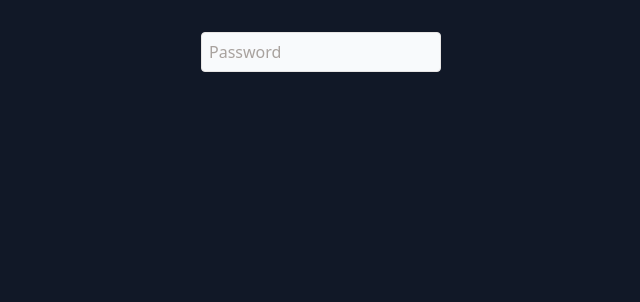
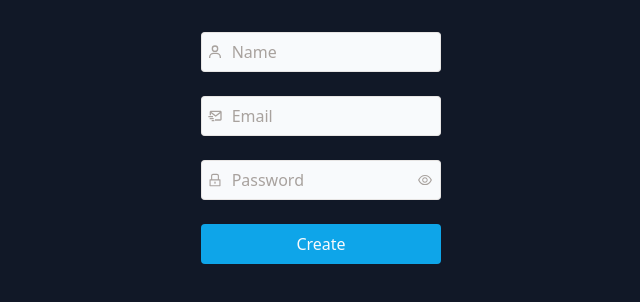
Before and after one commit to LeandroGCruzP/components-tailwind, a Next.js app: page / in a window 1280 px wide. Shown: the top 302 px of the page, without its empty margins (319-959 px from the left). Built offline with nearby package versions, Linux system fonts and the light colour scheme.

Commit message:
second commit

```diff
--- /dev/null
+++ b/src/assets/index.ts
@@ -0,0 +1,14 @@
+import { GrClose } from 'react-icons/gr'
+import { BiErrorCircle, BiCopy, BiUser, BiMailSend } from 'react-icons/bi'
+import { AiOutlineEye, AiOutlineEyeInvisible, AiOutlineLock } from 'react-icons/ai'
+
+export const Icon = {
+  User: BiUser,
+  Mail: BiMailSend,
+  EyeOpen: AiOutlineEye,
+  EyeClose: AiOutlineEyeInvisible,
+  Error: BiErrorCircle,
+  Copy: BiCopy,
+  Lock: AiOutlineLock,
+  Close: GrClose
+}
--- a/src/pages/index.tsx
+++ b/src/pages/index.tsx
@@ -1,9 +1,39 @@
-import { Form } from '../shared/Input'
+import { Icon } from '../assets'
+import { Button } from '../shared/Button'
+import { Input } from '../shared/Input'
 
 export default function Home () {
   return (
     <div className='bg-gray-900 h-screen flex justify-center pt-4'>
-      <Form />
+      <div className='w-60 pt-4'>
+        <form className='flex flex-col gap-6'>
+          <Input
+            name='name'
+            label='Name'
+            LeftIcon={Icon.User}
+            // error='Custom error message'
+          />
+
+          <Input
+            type='email'
+            name='email'
+            label='Email'
+            LeftIcon={Icon.Mail}
+            // error='Custom error message'
+          />
+
+          <Input
+            type='password'
+            name='password'
+            label='Password'
+            LeftIcon={Icon.Lock}
+            RightIcon={Icon.EyeOpen}
+            // error='Custom error message'
+          />
+
+          <Button name='Create' />
+        </form>
+      </div>
     </div>
   )
 }
--- /dev/null
+++ b/src/shared/Button/index.tsx
@@ -0,0 +1,19 @@
+import { ButtonHTMLAttributes } from 'react'
+
+interface ButtonProps extends ButtonHTMLAttributes<HTMLButtonElement> {
+  name: string
+}
+
+export function Button ({ name, ...rest }: ButtonProps) {
+  return (
+    <button
+      className='
+        w-full h-10 text-slate-50 bg-sky-500 rounded transition font-medium
+        hover:bg-sky-400
+      '
+      {...rest}
+    >
+      {name}
+    </button>
+  )
+}
--- a/src/shared/Input/index.tsx
+++ b/src/shared/Input/index.tsx
@@ -1,33 +1,19 @@
-import { forwardRef, ForwardRefRenderFunction, useState } from 'react'
+import { forwardRef, ForwardRefRenderFunction, InputHTMLAttributes, useState } from 'react'
 import { IconType } from 'react-icons'
-import { GrClose } from 'react-icons/gr'
-import { BiErrorCircle, BiCopy, BiUser, BiMailSend } from 'react-icons/bi'
-import { AiOutlineEye, AiOutlineEyeInvisible, AiOutlineLock } from 'react-icons/ai'
+import { Icon } from '../../assets'
 
-const Icon = {
-  User: BiUser,
-  Mail: BiMailSend,
-  EyeOpen: AiOutlineEye,
-  EyeClose: AiOutlineEyeInvisible,
-  Error: BiErrorCircle,
-  Copy: BiCopy,
-  Lock: AiOutlineLock,
-  Close: GrClose
-}
-
-interface InputProps {
+interface InputProps extends InputHTMLAttributes<HTMLInputElement> {
+  type?: 'text' | 'email' | 'password'
   label: string
   name: string
   LeftIcon?: IconType
   RightIcon?: IconType
   error?: string
-  type?: 'text' | 'email' | 'password'
 }
 
-const InputBase: ForwardRefRenderFunction<HTMLInputElement, InputProps> = (
-  { label, name, LeftIcon, RightIcon, error, type = 'text' },
-  ref
-) => {
+const InputBase: ForwardRefRenderFunction<HTMLInputElement, InputProps> = (props, ref) => {
+  const { label, name, LeftIcon, RightIcon, error, type = 'text', ...rest } = props
+
   const [value, setValue] = useState('')
   const [isFocused, setIsFocused] = useState(false)
   const [isFilled, setIsFilled] = useState(false)
@@ -81,6 +67,7 @@ const InputBase: ForwardRefRenderFunction<HTMLInputElement, InputProps> = (
             onFocus={handleInputFocus}
             onBlur={handleInputBlur}
             ref={ref}
+            {...rest}
           />
 
           {!!RightIcon && (
@@ -102,7 +89,9 @@ const InputBase: ForwardRefRenderFunction<HTMLInputElement, InputProps> = (
             flex absolute cursor-text -translate-y-[2rem] transition
             ${LeftIcon && 'ml-[1.915rem]'}
             ${!LeftIcon && 'ml-2'}
-            ${isFilled || isFocused ? `text-sky-500 -translate-y-[4rem] ${LeftIcon && '-translate-x-[1.45rem]'}` : 'text-stone-400'}
+            ${isFilled || isFocused
+              ? `text-sky-500 -translate-y-[4rem] ${LeftIcon && '-translate-x-[1.45rem]'}`
+              : 'text-stone-400'}
             ${error && 'text-red-600'}
           `}
         >
@@ -122,17 +111,4 @@ const InputBase: ForwardRefRenderFunction<HTMLInputElement, InputProps> = (
   )
 }
 
-const Input = forwardRef(InputBase)
-
-export function Form () {
-  return (
-    <div className='w-60 pt-4'>
-      <form>
-        <Input
-          name='password'
-          label='Password'
-        />
-      </form>
-    </div>
-  )
-}
+export const Input = forwardRef(InputBase)
```
